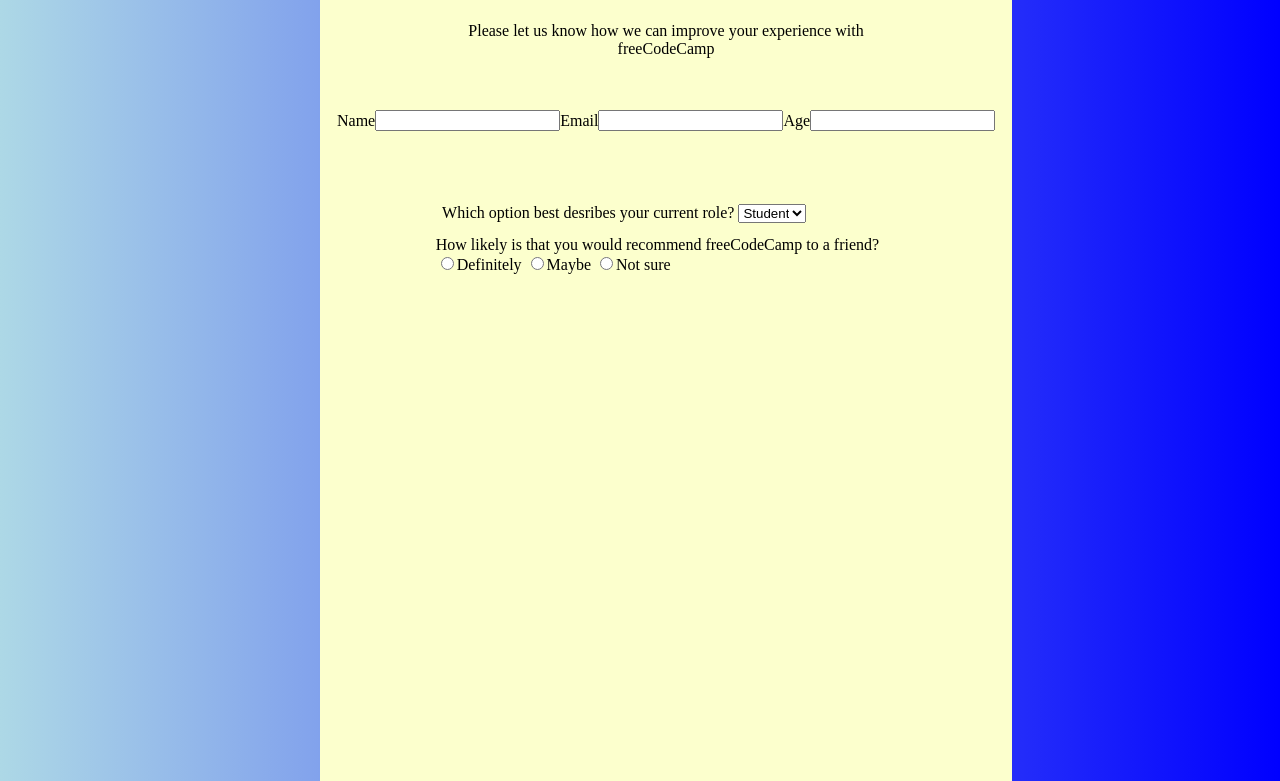
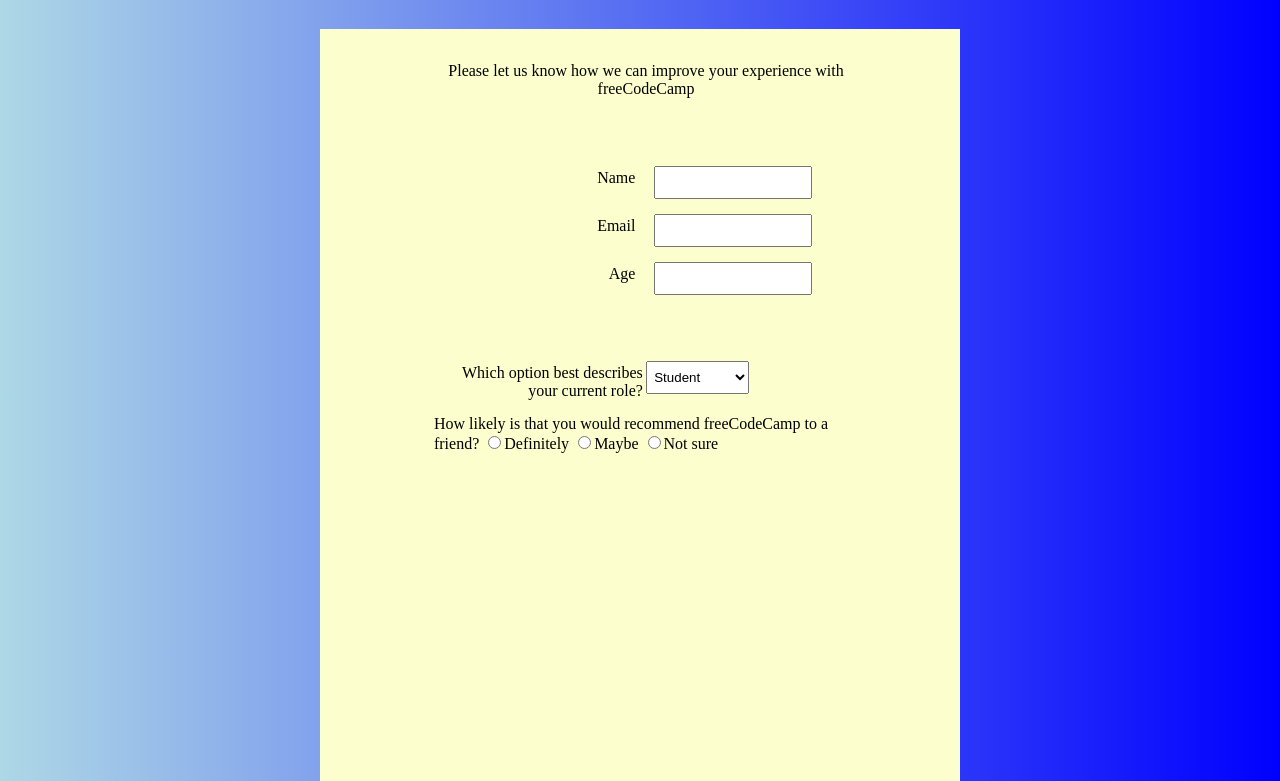
Before and after one commit to maboeh/surveyForm, a plain HTML site: page index.html in a window 1280 px wide. Shown: the part 111-892 px from the top of the page. Drawn offline with Linux system fonts and the light colour scheme.

Commit message:
grid-placement

```diff
--- a/index.html
+++ b/index.html
@@ -16,19 +16,19 @@
   <div id="container">
     <p id="description">Please let us know how we can improve your experience with freeCodeCamp</p>
     <form id="main">
-      <label>Name</label>
-      <input type="text">
-      <label>Email</label>
-      <input type="email">
+      <label class="left">Name</label>
+      <input class="right i-text" type="text">
+      <label class="left">Email</label>
+      <input class="right i-text" type="email">
 
-      <label>Age</label>
-      <input type="text">
+      <label class="left">Age</label>
+      <input class="right i-text" type="text">
 
     </form>
 
     <form id="role">
-      <label>Which option best desribes your current role?</label>
-      <select>
+      <label class="left">Which option best describes your current role?</label>
+      <select class="right i-select">
         <option>Student</option>
       </select>
     </form>
--- a/style.css
+++ b/style.css
@@ -3,11 +3,18 @@ body {
     padding: 0;
     background: -webkit-linear-gradient(180deg, blue, lightblue);
     display: grid;
-    grid-template-columns: 25% auto 25%;
-    grid-template-rows: 10% auto 10%;
-    height: 1000px;
+    grid-template-columns: 25% 50% 25%;
+    grid-template-rows: 10% 80% 10%;
+    height: 1400px;
+}
+.left{
+    text-align: right;
+    padding:.2rem;
 }
 
+.right{
+    padding:.2rem;
+}
 #title {
     grid-column: 2/3;
     grid-row: 1/2;
@@ -18,9 +25,10 @@ body {
 #container {
     display: grid;
     grid-template-columns: 15% 70% 15%;
-    grid-template-rows: 5% 20% 5% 18% 5% 42% 5%;
+    grid-template-rows: 6% 20% 5% 18% 5% 41% 5%;
     grid-row: 2/3;
     grid-column: 2/ 3;
+    grid-gap:1%;
     background-color: #FCFFCD;
     border: 1px solid #FCFFCD;
     padding: 1rem;
@@ -35,22 +43,31 @@ body {
 #main {
     grid-column: 2/3;
     grid-row: 2/3;
-    display: inline-flex;
+    display:grid;
+    grid-template-columns: 50% 50%;
+    grid-template-rows: repeat(3,33px);
+    grid-gap: 15px;
     justify-content: center;
-    align-items: center;
-    /* flex-direction: column; */
+    align-content: center;
+}
+.i-text{
+    width:70%;
+}
+.i-select{
+    width:50%;
 }
 
-#main label {
-    float: left;
-}
 
-#main input {}
 
 #role {
     grid-column: 2/3;
     grid-row: 3/4;
     margin: .4rem;
+    display:grid;
+    grid-template-columns: 50% 50%;
+    grid-template-rows: 33px;
+    justify-content: center;
+    align-content: center;
 }
 
 #radio {
```
